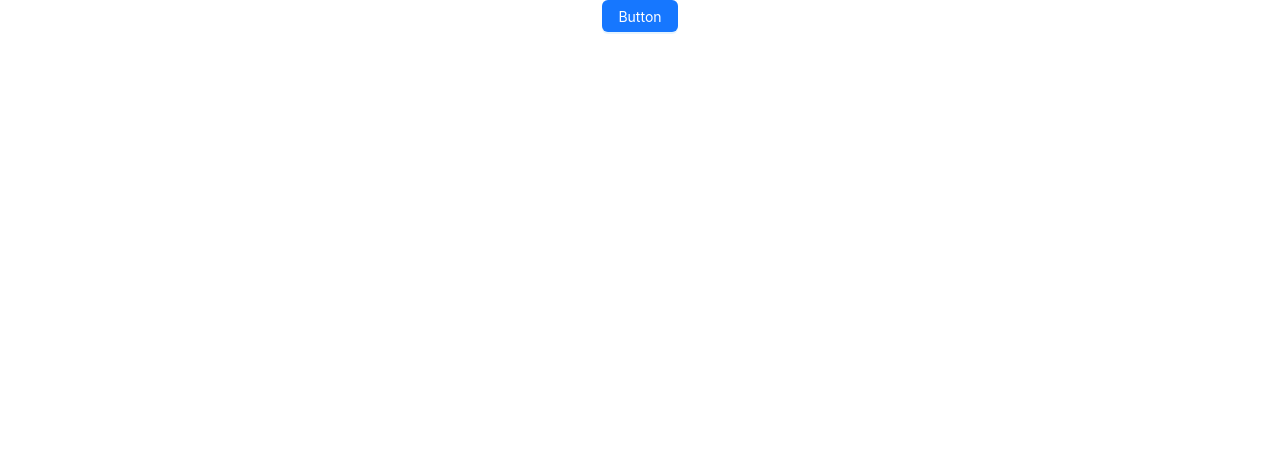
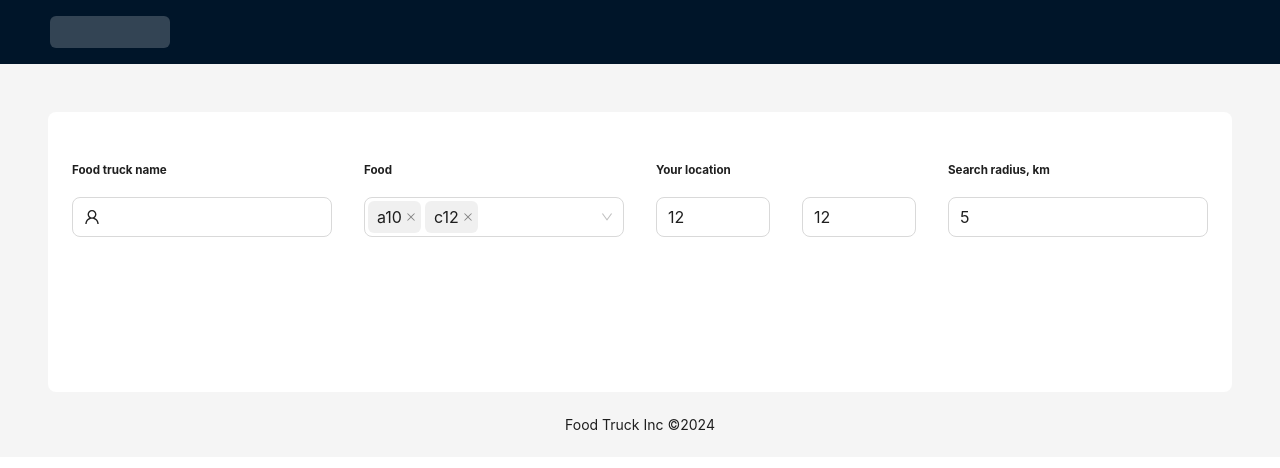
Before and after one commit to gryole/foodtruck-task-js, a React (Create React App) app in the folder frontend/: page / in a window 1280 px wide. Shown: the top 468 px of the page. Built offline with nearby package versions, Linux system fonts and the light colour scheme.

Commit message:
Add filters

```diff
--- a/frontend/src/App.css
+++ /dev/null
@@ -1,38 +0,0 @@
-.App {
-  text-align: center;
-}
-
-.App-logo {
-  height: 40vmin;
-  pointer-events: none;
-}
-
-@media (prefers-reduced-motion: no-preference) {
-  .App-logo {
-    animation: App-logo-spin infinite 20s linear;
-  }
-}
-
-.App-header {
-  background-color: #282c34;
-  min-height: 100vh;
-  display: flex;
-  flex-direction: column;
-  align-items: center;
-  justify-content: center;
-  font-size: calc(10px + 2vmin);
-  color: white;
-}
-
-.App-link {
-  color: #61dafb;
-}
-
-@keyframes App-logo-spin {
-  from {
-    transform: rotate(0deg);
-  }
-  to {
-    transform: rotate(360deg);
-  }
-}
--- a/frontend/src/App.tsx
+++ b/frontend/src/App.tsx
@@ -1,13 +1,79 @@
 import React from 'react';
-import './App.css';
-import {Button} from "antd";
+import {Col, Input, Layout, Row, Select, theme} from 'antd';
+import {UserOutlined} from '@ant-design/icons';
+import NumericInput from "./components/NumericInput";
 
-function App() {
+const {Header, Content, Footer} = Layout;
+
+const style: React.CSSProperties = {padding: '8px 0'};
+
+const App: React.FC = () => {
+    const {
+        token: {colorBgContainer, borderRadiusLG},
+    } = theme.useToken();
+
     return (
-        <div className="App">
-            <Button type="primary">Button</Button>
-        </div>
+        <Layout>
+            <Header style={{display: 'flex', alignItems: 'center'}}>
+                <div className="demo-logo"/>
+            </Header>
+            <Content style={{padding: '0 48px'}}>
+                <div style={{
+                    marginTop: 48,
+                    background: colorBgContainer,
+                    minHeight: 280,
+                    padding: 24,
+                    borderRadius: borderRadiusLG,
+                }}>
+                    <Row gutter={{xs: 8, sm: 16, md: 24, lg: 32}}>
+                        <Col className="gutter-row" xs={24} xl={6}>
+                            <div style={style}>
+                                <h5>Food truck name</h5>
+                                <Input size="large" prefix={<UserOutlined/>}/>
+                            </div>
+                        </Col>
+                        <Col className="gutter-row" xs={24} xl={6}>
+                            <div style={style}>
+                                <h5>Food</h5>
+                                <Select
+                                    mode="tags"
+                                    size="large"
+                                    placeholder="Please select"
+                                    defaultValue={['a10', 'c12']}
+                                    style={{width: '100%'}}
+                                />
+                            </div>
+                        </Col>
+                        <Col className="gutter-row" xs={24} xl={6}>
+                            <div style={style}>
+                                <h5>Your location</h5>
+                                <Row gutter={{xs: 8, sm: 16, md: 24, lg: 32}}>
+                                    <Col span={12}>
+                                        <NumericInput value="12" onChange={() => {
+                                        }} style={{width: '100%'}} placeholder="Latitude"></NumericInput>
+                                    </Col>
+                                    <Col span={12}>
+                                        <NumericInput value="12" onChange={() => {
+                                        }} style={{}} placeholder="Longitude"></NumericInput>
+                                    </Col>
+                                </Row>
+                            </div>
+                        </Col>
+                        <Col className="gutter-row" xs={24} xl={6}>
+                            <div style={style}>
+                                <h5>Search radius, km</h5>
+                                <NumericInput value="5" onChange={() => {
+                                }} style={{}} placeholder="Search radius"></NumericInput>
+                            </div>
+                        </Col>
+                    </Row>
+                </div>
+            </Content>
+            <Footer style={{textAlign: 'center'}}>
+                Food Truck Inc ©{new Date().getFullYear()}
+            </Footer>
+        </Layout>
     );
-}
+};
 
 export default App;
--- /dev/null
+++ b/frontend/src/components/NumericInput.tsx
@@ -0,0 +1,45 @@
+import React from 'react';
+import {Input} from 'antd';
+
+interface NumericInputProps {
+    style: React.CSSProperties;
+    value: string;
+    onChange: (value: string) => void;
+    placeholder: string
+}
+
+const NumericInput = (props: NumericInputProps) => {
+    const {value, onChange, placeholder} = props;
+
+    const handleChange = (e: React.ChangeEvent<HTMLInputElement>) => {
+        const {value: inputValue} = e.target;
+        const reg = /^-?\d*(\.\d*)?$/;
+        if (reg.test(inputValue) || inputValue === '' || inputValue === '-') {
+            onChange(inputValue);
+        }
+    };
+
+    // '.' at the end or only '-' in the input box.
+    const handleBlur = () => {
+        let valueTemp = value;
+        if (value.charAt(value.length - 1) === '.' || value === '-') {
+            valueTemp = value.slice(0, -1);
+        }
+        onChange(valueTemp.replace(/0*(\d+)/, '$1'));
+    };
+
+    return (
+
+        <Input
+            {...props}
+            size="large"
+            onChange={handleChange}
+            onBlur={handleBlur}
+            placeholder={placeholder}
+            maxLength={16}
+        />
+    );
+};
+
+
+export default NumericInput;
--- a/frontend/src/index.css
+++ b/frontend/src/index.css
@@ -1,13 +1,22 @@
 body {
-  margin: 0;
-  font-family: -apple-system, BlinkMacSystemFont, 'Segoe UI', 'Roboto', 'Oxygen',
+    margin: 0;
+    font-family: -apple-system, BlinkMacSystemFont, 'Segoe UI', 'Roboto', 'Oxygen',
     'Ubuntu', 'Cantarell', 'Fira Sans', 'Droid Sans', 'Helvetica Neue',
     sans-serif;
-  -webkit-font-smoothing: antialiased;
-  -moz-osx-font-smoothing: grayscale;
+    -webkit-font-smoothing: antialiased;
+    -moz-osx-font-smoothing: grayscale;
 }
 
 code {
-  font-family: source-code-pro, Menlo, Monaco, Consolas, 'Courier New',
+    font-family: source-code-pro, Menlo, Monaco, Consolas, 'Courier New',
     monospace;
 }
+
+.demo-logo {
+    width: 120px;
+    min-width: 120px;
+    height: 32px;
+    background: #fff3;
+    border-radius: 6px;
+    margin-inline-end: 24px
+}
```
